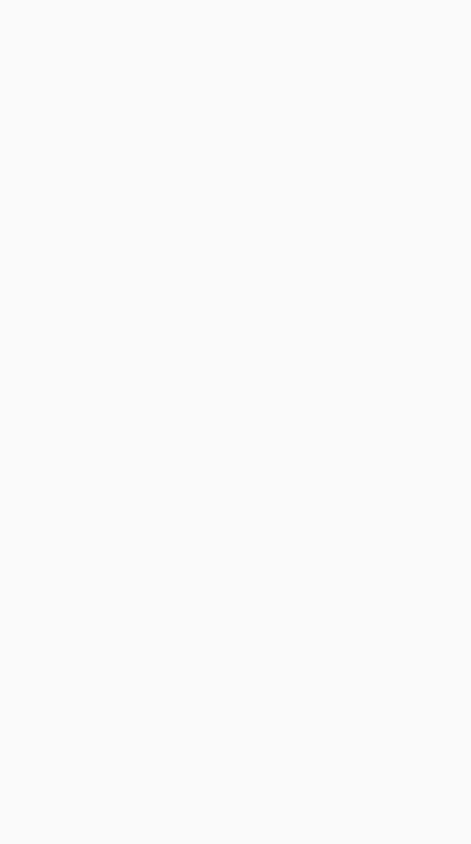
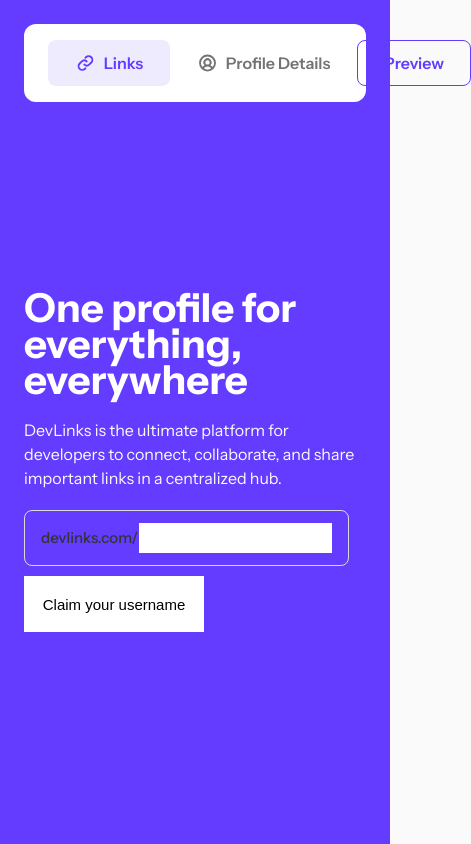
Before and after one commit to social-tree/Link-sharing-app, a Next.js app: page / in a window 390 px wide. Shown: the whole page, 471 px wide, since content can reach past the window. Built offline with nearby package versions, Linux system fonts and the light colour scheme.

Commit message:
added home page

```diff
--- a/src/app/page.module.scss
+++ b/src/app/page.module.scss
@@ -1,2 +1,131 @@
+@use '@/styles/theme.scss' as *;
+
 .main {
+  padding: 24px;
+  background-color: $purple;
+  background-image: url('../assets/img/hero-background.png');
+  background-repeat: no-repeat;
+  background-position: 130%;
+  background-size: 60%;
+
+  .header {
+    position: relative;
+    z-index: 2;
+    box-shadow: 0px 0px 30px 0px rgba(0, 0, 0, 0.658);
+  }
+
+  .hero_section {
+    display: flex;
+    position: relative;
+    height: calc(100vh - 126px);
+
+    &__info {
+      display: flex;
+      flex-direction: column;
+      justify-content: center;
+      gap: 15px;
+      width: 50%;
+    }
+
+    &__title {
+      font-size: clamp(32px, 8.5vmin, 88px);
+      line-height: 90%;
+      color: $white;
+    }
+
+    &__description {
+      font-size: clamp(16px, 2vmin, 20px);
+      color: $light-grey;
+    }
+
+    &__sign_up {
+      display: flex;
+      align-items: center;
+      flex-wrap: wrap;
+      gap: 10px;
+    }
+
+    &__sign_up_button {
+      background-color: white;
+      color: black;
+      height: 56px;
+      font-size: 17px;
+    }
+
+    &__sign_up_input {
+      font-weight: 500;
+      font-size: 17px;
+      font-family: inherit;
+      height: 30px;
+    }
+
+    &__sign_up_label {
+      margin-right: -11px;
+      font-weight: 500;
+      font-size: 17px;
+    }
+  }
+
+  @media only screen and (max-width: 1250px) {
+    .hero_section {
+      &__sign_up {
+        flex-wrap: nowrap;
+      }
+      &__sign_up_input {
+        width: 100%;
+      }
+
+      &__sign_up_button {
+        min-width: 180px;
+      }
+
+      &__sign_up_label,
+      &__sign_up_button,
+      &__sign_up_input {
+        font-size: 15px;
+      }
+
+      &__title {
+        font-size: clamp(32px, 15.5vmin, 60px);
+      }
+
+      &__description {
+        font-size: clamp(14px, 2vmin, 16px);
+      }
+    }
+  }
+
+  @media only screen and (max-width: 966px) {
+    .hero_section {
+      &__sign_up {
+        flex-wrap: wrap;
+      }
+    }
+  }
+  @media only screen and (max-width: 900px) {
+    background: $purple;
+    .hero_section {
+      &__sign_up {
+        flex-wrap: nowrap;
+      }
+      &__info {
+        width: 100%;
+        gap: 20px;
+      }
+      &__title {
+        font-size: clamp(40px, 8vmin, 60px);
+      }
+
+      &__description {
+        font-size: clamp(16px, 2vmin, 16px);
+      }
+    }
+  }
+  @media only screen and (max-width: 530px) {
+    .hero_section {
+      &__sign_up {
+        flex-wrap: wrap;
+      }
+    }
+  }
 }
--- a/src/app/page.tsx
+++ b/src/app/page.tsx
@@ -1,7 +1,61 @@
 'use client'
 
+import { Button, Header, Input } from '@/components'
+
+import Link from 'next/link'
 import styles from './page.module.scss'
+import { useForm } from 'react-hook-form'
+import { useRouter } from 'next/navigation'
 
 export default function Home() {
-  return <main className={styles.main}></main>
+  const { register, handleSubmit } = useForm()
+  const navigation = useRouter()
+
+  const onFormSubmit = ({ username }: { username?: string }) =>
+    navigation.push(`register${username ? `?username=${username}` : ''}`)
+
+  return (
+    <>
+      <style global>{`
+        body {
+          padding: 0px !important;
+        }
+        `}</style>
+      <main className={styles.main}>
+        <Header className={styles.header} />
+        <section className={styles.hero_section}>
+          <div className={styles.hero_section__info}>
+            <h1 className={styles.hero_section__title}>
+              One profile for everything, everywhere
+            </h1>
+            <p className={styles.hero_section__description}>
+              DevLinks is the ultimate platform for developers to connect,
+              collaborate, and share important links in a centralized hub.
+            </p>
+            <form
+              onSubmit={handleSubmit(onFormSubmit)}
+              className={styles.hero_section__sign_up}
+            >
+              <Input
+                {...register('username')}
+                className={styles.hero_section__sign_up_input}
+                leftIcon={
+                  <label className={styles.hero_section__sign_up_label}>
+                    devlinks.com/
+                  </label>
+                }
+              />
+              <Button
+                type="submit"
+                className={styles.hero_section__sign_up_button}
+                variant="primary"
+              >
+                Claim your username
+              </Button>
+            </form>
+          </div>
+        </section>
+      </main>
+    </>
+  )
 }
```
